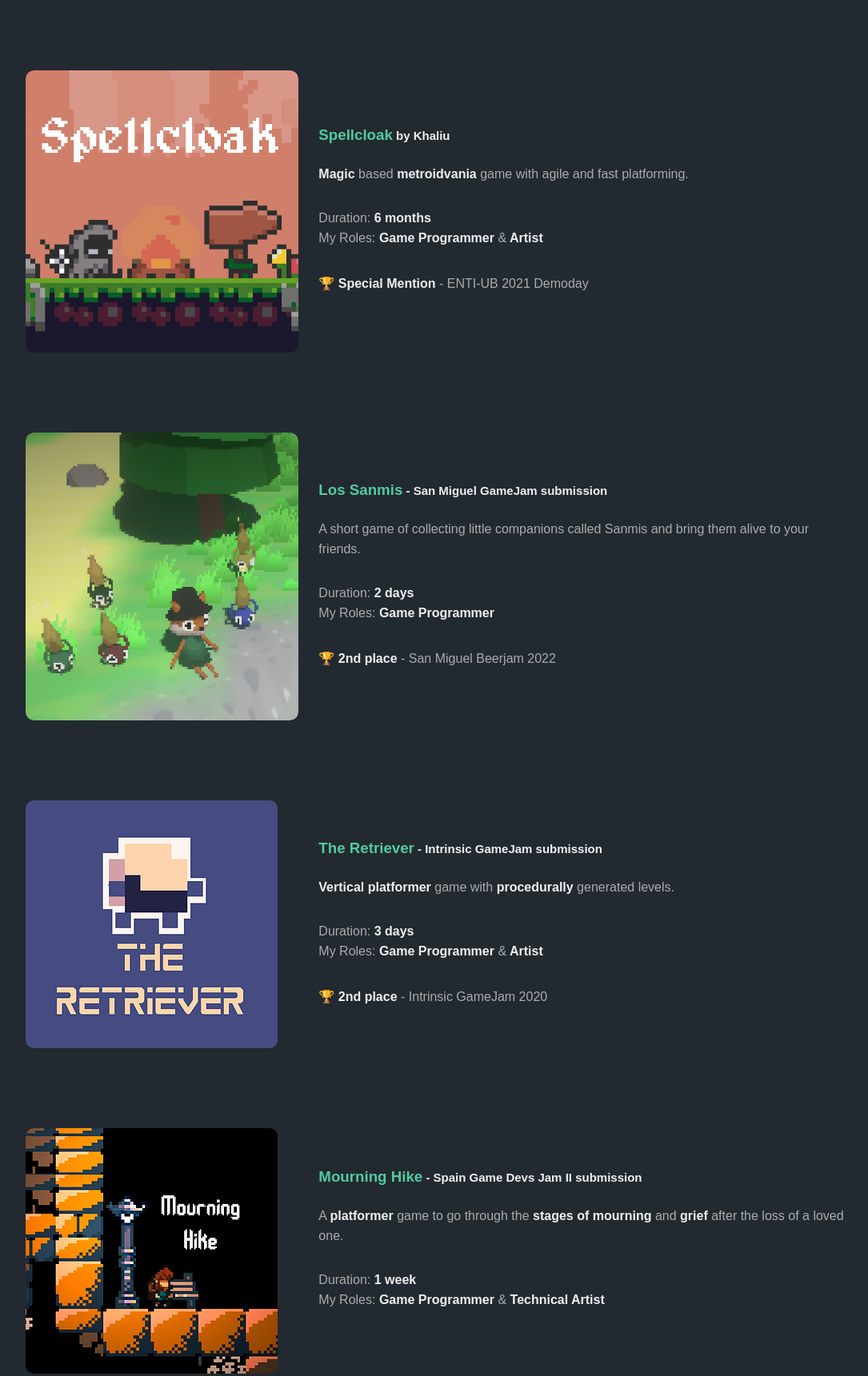
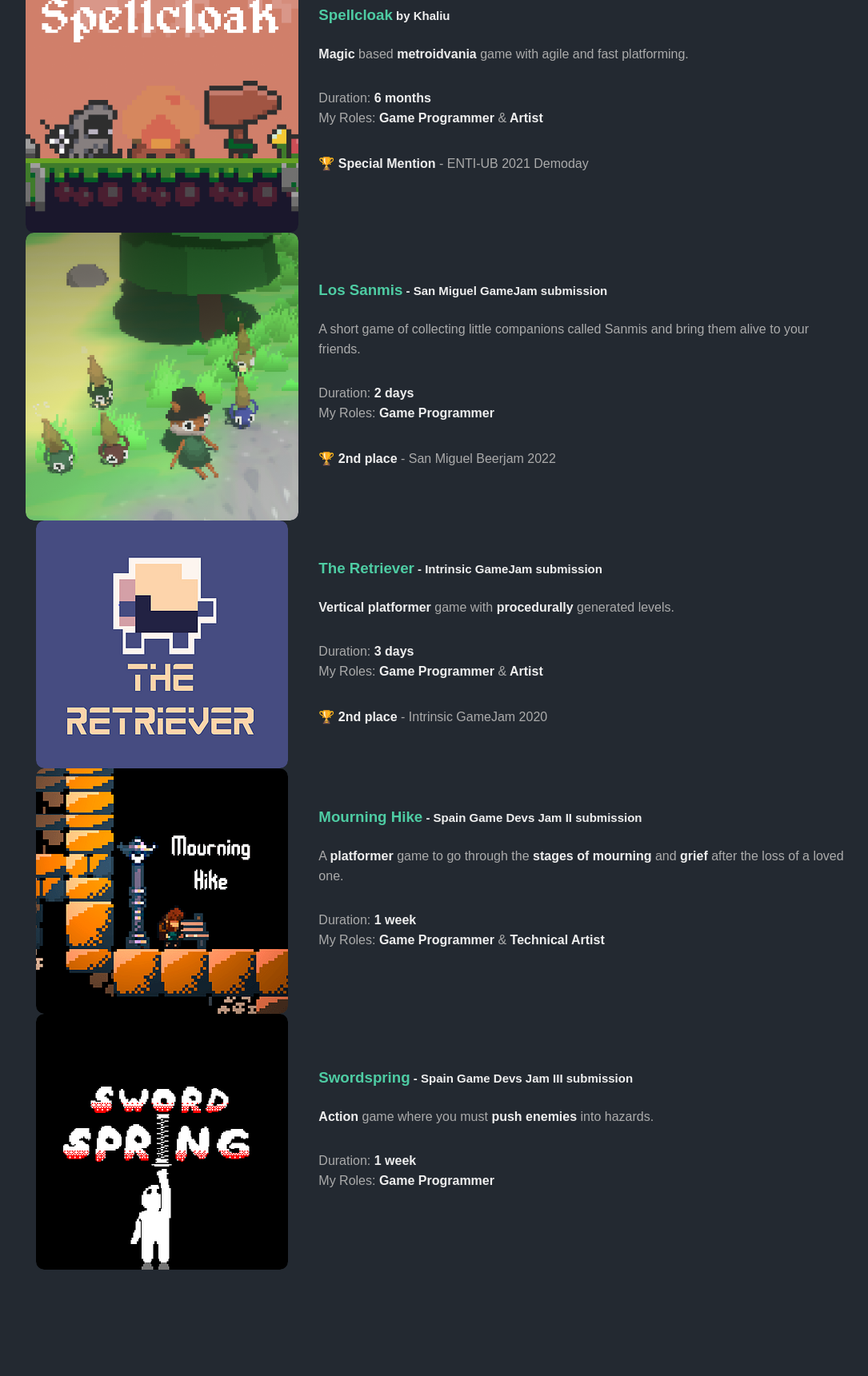
Before and after one commit to mariarive/MariaRivero.github.io, a plain HTML site: page index.html in a window 1280 px wide. Shown: the part 2010-3731 px from the top of the page at 80% size, without its empty margins (96-1181 px from the left). After the commit the page ends 3688 px from the top, so only its background shows below. Drawn offline with Linux system fonts and the light colour scheme.

Commit message:
Center grid contents

```diff
--- a/index.html
+++ b/index.html
@@ -67,105 +67,101 @@
         </div>
 
         <!-- ---------- Projects ---------- -->
+
         <div id="portfolio">
             <div class="container">
                 <h1 class="sub-title">My Games</h1>
                 <div class="work-list">
-                    <div class="work">
-                        <div class="work-col-1">
+                    <div class="cell work">
+                        <div class="work-logo">
                             <a href="#"><img src="images/roguedice.png" alt=""></a>
+                        </div>
                         <div class="layer">
                             <img src="Images/khaliu_white.png">
                         </div>
-                        </div>
                     </div>
-                    <div class="work-description">
+                    <div class="cell work-description">
                         <h3>Roguedice <span>by Khaliu</span></h3>
                         <p><span>Roguelike deckbuilding</span> game with <span>costumizable dice</span>. Explore the forest, fight enemies and find juicy rewards!</p>
                         <p> Duration: <span>6 months</span>
                             <br>My Roles: <span>Game Programmer </span>,<span> Scrum Master </span>&<span> Technical Artist support</span></p>
-
                         <a>🏆 <span>Tomacco award</span> - Indie Burger Developer Awards 2022
                             <br>🏆 <span>4 Nominations</span> - Indie Burger Developer Awards 2022
                             <br>🏆 <span>Nomination</span> - ENTI-UB 2022 Demoday</a>
                     </div>
-                    <div class="work">
-                        <div class="work-col-1">
+                    <div class="cell work">
+                        <div class="work-logo">
                             <a href="#"><img src="images/spellcloak.png" alt=""></a>
+                        </div>
                         <div class="layer">
                             <img src="Images/khaliu_white.png">
                         </div>
-                        </div>
                     </div>
-                    <div class="work-description">
+                    <div class="cell work-description">
                         <h3>Spellcloak<span> by Khaliu</span></h3>
                         <p><span>Magic</span> based <span>metroidvania</span> game with agile and fast platforming.</p>
                         <p> Duration: <span>6 months</span>
                             <br>My Roles: <span>Game Programmer </span>&<span> Artist</span></p>
-
                         <a>🏆 <span>Special Mention</span> - ENTI-UB 2021 Demoday</a>
                     </div>
-                    <div class="work">
-                        <div class="work-col-1">
+                    <div class="cell work">
+                        <div class="work-logo">
                             <a href="#"><img src="images/sanmis.png" alt=""></a>
+                        </div>
                         <div class="layer">
                             <img src="Images/beerjam.png">
                         </div>
-                        </div>
                     </div>
-                    <div class="work-description">
+                    <div class="cell work-description">
                         <h3>Los Sanmis<span> - San Miguel GameJam submission</span></h3>
                         <p>A short game of collecting little companions called Sanmis and bring them alive to your friends.</p>
                         <p> Duration: <span>2 days</span>
                             <br>My Roles: <span>Game Programmer</span></p>
-
                         <a>🏆 <span>2nd place</span> - San Miguel Beerjam 2022</a>
                     </div>
-                    <div class="work">
-                        <div class="work-col-1">
+                    <div class="cell work">
+                        <div class="work-logo">
                             <a href="#"><img src="images/retriever.png" alt=""></a>
+                        </div>
                         <div class="layer">
                             <img src="Images/intrinsicGamejam.png">
                         </div>
-                        </div>
                     </div>
-                    <div class="work-description">
+                    <div class="cell work-description">
                         <h3>The Retriever<span> - Intrinsic GameJam submission</span></h3>
                         <p><span>Vertical platformer</span> game with <span>procedurally</span> generated levels.</p>
                         <p> Duration: <span>3 days</span>
                             <br>My Roles: <span>Game Programmer </span>&<span> Artist</span></p>
-
                         <a>🏆 <span>2nd place</span> - Intrinsic GameJam 2020</a>
                     </div>
-                    <div class="work">
-                        <div class="work-col-1">
+                    <div class="cell work">
+                        <div class="work-logo">
                             <a href="#"><img src="images/mourningHike.png" alt=""></a>
+                        </div>
                         <div class="layer">
                             <img src="Images/spaingamejam.png">
                         </div>
-                        </div>
                     </div>
-                    <div class="work-description">
+                    <div class="cell work-description">
                         <h3>Mourning Hike<span> - Spain Game Devs Jam II submission</span></h3>
                         <p>A <span>platformer</span> game to go through the <span>stages of mourning</span> and <span>grief</span> after the loss of a loved one.</p>
                         <p> Duration: <span>1 week</span>
                             <br>My Roles: <span>Game Programmer </span>&<span> Technical Artist</span></p>
 
                     </div>
-                    <div class="work">
-                        <div class="work-col-1">
+                    <div class="cell work">
+                        <div class="work-logo">
                             <a href="#"><img src="images/swordspring.png" alt=""></a>
+                        </div>
                         <div class="layer">
                             <img src="Images/spaingamejam.png">
                         </div>
-                        </div>
                     </div>
-                    <div class="work-description">
+                    <div class="cell work-description">
                         <h3>Swordspring<span> - Spain Game Devs Jam III submission</span></h3>
                         <p><span>Action</span> game where you must <span>push enemies</span> into hazards.</p>
                         <p> Duration: <span>1 week</span>
                             <br>My Roles: <span>Game Programmer</p>
-
                     </div>
                 </div>
             </div>
--- a/style.css
+++ b/style.css
@@ -160,8 +160,7 @@ nav ul li a:hover::after{
     border-radius: 10px;
     position: relative;
     overflow: hidden;
-    display: inline-flex;
-    margin: 50px 0;
+    margin: auto;
 }
 /* Right description */
 .work-description{
@@ -189,7 +188,6 @@ nav ul li a:hover::after{
 .work-description a{
     line-height: 30px;
 }
-
 /* Icon content */
 .work img{
     width: 100%;
```
